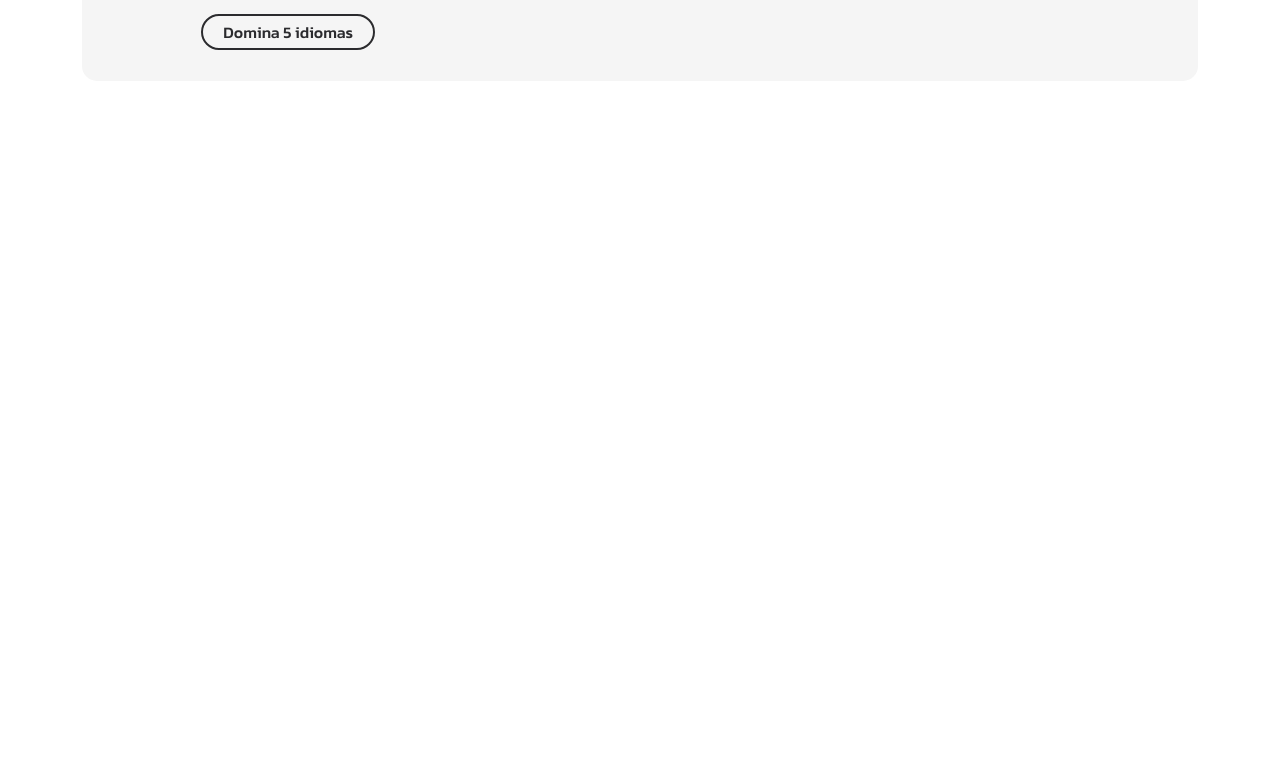
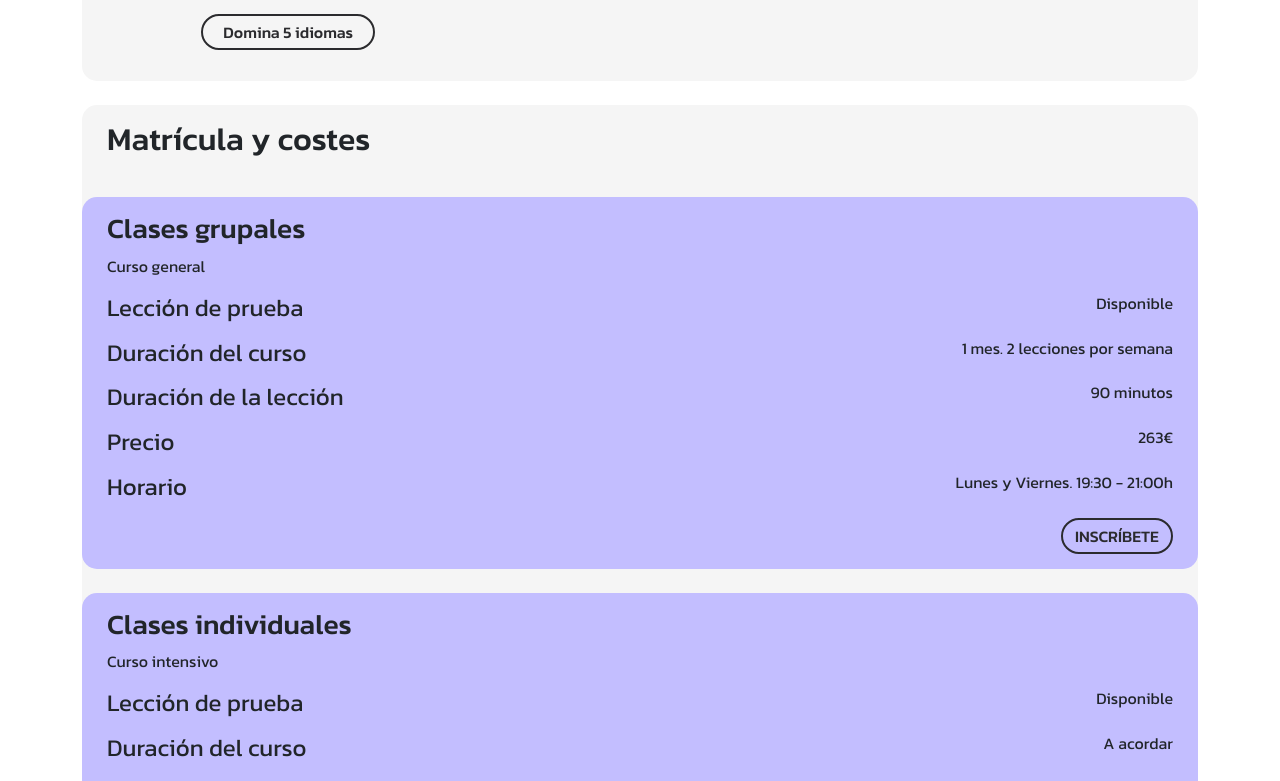
Before and after one commit to EricSalat/academia-ingles, a React (Create React App) app: page / in a window 1280 px wide. Shown: the part 2335-3116 px from the top of the page. Before the commit the page ends 2416 px from the top, so only its background shows below. Built offline with nearby package versions, Linux system fonts and the light colour scheme.

Commit message:
Añadidos nuevos componentes

```diff
--- a/src/App.css
+++ b/src/App.css
@@ -7,6 +7,8 @@
   --verde: #edf993;
   --grisOscuro: #2b2b2e;
   --font: 'Kanit', sans-serif;
+  --componentsPadding: 15px 25px;
+  --borderRadius: 15px;
   /* --texto: # */
 }
 
@@ -20,6 +22,10 @@
 html,
 body {
   background-color: #fff;
+}
+
+.inactivo {
+  display: none;
 }
 
 header {
@@ -43,3 +49,13 @@ nav {
 .nav-desktop {
   display: none;
 }
+
+.contenedor-clases {
+  background-color: var(--gris);
+  border-radius: 15px;
+  margin-top: 1.5rem;
+}
+
+.contenedor-clases h2 {
+  padding: var(--componentsPadding);
+}
--- a/src/App.js
+++ b/src/App.js
@@ -8,10 +8,14 @@ import TarjetaImagen from "./componentes/TarjetaImagen";
 import TarjetaNiveles from "./componentes/TarjetaNiveles";
 import Profesores from "./componentes/Profesores";
 import ProfesoresDescripcion from "./componentes/ProfesoresDescripcion";
+import Clases from "./componentes/Clases";
 import './App.css';
 import 'bootstrap/dist/css/bootstrap.min.css';
 
+
+
 function App() {
+
   return (
     <div className="App">
     <div className="container">
@@ -72,6 +76,27 @@ function App() {
             numProfesor="1"
            />
           </section>
+          <section>
+            <div className="contenedor-clases">
+              <h2>Matrícula y costes</h2>
+                <Clases
+                  clases="grupales"
+                  curso="Curso general"
+                  disponibilidad="Disponible"
+                  duracionCurso="1 mes. 2 lecciones por semana"
+                  duracionLeccion="90"
+                  precio="263"
+                  horario="Lunes y Viernes. 19:30 - 21:00h"                />
+                <Clases
+                  clases="individuales"
+                  curso="Curso intensivo"
+                  disponibilidad="Disponible"
+                  duracionCurso="A acordar"
+                  duracionLeccion="60 / 90"
+                  precio="1 lección - 50"
+                  horario="A acordar"                />
+            </div>
+          </section>
       </main>
     </div>
     </div>
--- /dev/null
+++ b/src/componentes/Clases.jsx
@@ -0,0 +1,43 @@
+import React from "react";
+import "../hojas-de-estilo/Clases.css";
+
+function Clases(props) {
+  return(
+    <div className="card-clases">
+      <h3>Clases {props.clases}</h3>
+      <p>{props.curso}</p>
+
+      <div className="separador"></div>
+      <div>
+        <p>Lección de prueba</p>
+        <p>{props.disponibilidad}</p>
+      </div>
+      <div className="separador"></div>
+      <div >
+        <p>Duración del curso</p>
+        <p>{props.duracionCurso}</p>
+      </div>
+      <div className="separador"></div>
+      <div>
+        <p>Duración de la lección</p>
+        <p>{props.duracionLeccion} minutos</p>
+      </div>
+      <div className="separador"></div>
+      <div>
+        <p>Precio</p>
+        <p>{props.precio}€</p>
+      </div>
+      <div className="separador"></div>
+      <div>
+        <p>Horario</p>
+        <p>{props.horario}</p>
+      </div>
+      <div className="separador"></div>
+      <div><button type="button">Inscríbete</button></div>
+    </div>
+  );
+}
+
+//TODO: Plantejar si aquesta informació podria ser una tabla perquè potser seria més correcte i fàcil per fer les línies del CSS.
+
+export default Clases;
--- a/src/componentes/ProfesoresDescripcion.jsx
+++ b/src/componentes/ProfesoresDescripcion.jsx
@@ -1,7 +1,10 @@
 import React from "react";
 import "../hojas-de-estilo/Profesores.css";
 
+
 function ProfesoresDescripcion ( {nombreProfesor,numProfesor, apellidoProfesor} ) {
+
+
   return(
     <div className="contenedor-profesores-descripcion">
       <div className="tarjeta-profesores">
--- /dev/null
+++ b/src/hojas-de-estilo/Clases.css
@@ -0,0 +1,27 @@
+.card-clases{
+  background-color: var(--lila);
+  padding: var(--componentsPadding);
+  border-radius: var(--borderRadius);
+  margin-top: 1.5rem;
+}
+.card-clases div {
+  display: flex;
+  justify-content: space-between;
+  align-content: flex-end;
+}
+.card-clases div:last-of-type {
+  justify-content: flex-end;
+}
+
+.card-clases button {
+  background-color: inherit;
+  color: var(--grisOscuro);
+}
+.card-clases button:hover {
+  background-color: var(--grisOscuro);
+  color: #fff;
+}
+
+.card-clases > div > p {
+  line-height: 1.2
+}
--- a/src/hojas-de-estilo/Hero.css
+++ b/src/hojas-de-estilo/Hero.css
@@ -1,7 +1,7 @@
 .container-hero {
   background-color: var(--gris);
-  border-radius: 15px;
-  padding: 15px 25px;
+  border-radius: var(--borderRadius);
+  padding: var(--componentsPadding);
   display: flex;
   flex-direction: column;
   justify-content: space-between;
--- a/src/hojas-de-estilo/Profesores.css
+++ b/src/hojas-de-estilo/Profesores.css
@@ -4,11 +4,15 @@
   align-items: center;
   text-align: center;
   border: 2px solid var(--grisOscuro);
-  border-radius: 15px;
-  padding: 15px 25px;
+  border-radius: var(--borderRadius);
+  padding: var(--componentsPadding);
   margin-top: 1.5rem;
   gap: 1rem;
 
+}
+
+.ficha-profesores {
+  cursor: pointer;
 }
 
 .ficha-profesores p {
@@ -20,7 +24,6 @@
   height: 85px;
   border-radius: 50px;
   border: 2px solid transparent;
-  cursor: pointer;
   /* filter: grayscale(100); */
 }
 
@@ -31,7 +34,7 @@
 .contenedor-profesores-descripcion {
   background-color: var(--gris);
   border-radius: 15px;
-  padding: 15px 25px;
+  padding: var(--componentsPadding);
   margin-top: 1.5rem;
   gap: 1rem;
 
@@ -42,6 +45,7 @@
   justify-content: space-around;
   align-items: center;
   margin-bottom: 23px;
+
 
 
 }
--- a/src/hojas-de-estilo/TarjetaCentral.css
+++ b/src/hojas-de-estilo/TarjetaCentral.css
@@ -4,7 +4,7 @@
   flex-direction: column;
   justify-content: right;
   align-items: left;
-  border-radius: 15px;
-  padding: 15px 25px;
+  border-radius: var(--borderRadius);
+  padding: var(--componentsPadding);
   margin-top: 1.5rem;
 }
--- a/src/hojas-de-estilo/TarjetaImagen.css
+++ b/src/hojas-de-estilo/TarjetaImagen.css
@@ -4,8 +4,8 @@
     filter: grayscale(100%);
     background-position: center;
     background-size: cover;
-    border-radius: 15px;
-    padding: 15px 25px;
+    border-radius: var(--borderRadius);
+    padding: var(--componentsPadding);
     margin-top: 1.5rem;
     display: flex;
     flex-direction: column;
--- a/src/hojas-de-estilo/TarjetaNiveles.css
+++ b/src/hojas-de-estilo/TarjetaNiveles.css
@@ -4,8 +4,8 @@
   flex-direction: column;
   justify-content: right;
   align-items: left;
-  border-radius: 15px;
-  padding: 15px 25px;
+  border-radius: var(--borderRadius);
+  padding: var(--componentsPadding);
   margin-top: 1.5rem;
 }
 
--- a/src/hojas-de-estilo/TestIngles.css
+++ b/src/hojas-de-estilo/TestIngles.css
@@ -4,8 +4,8 @@
   justify-content: right;
   align-items: left;
   background-color: var(--gris);
-  border-radius: 15px;
-  padding: 15px 25px;
+  border-radius: var(--borderRadius);
+  padding: var(--componentsPadding);
   margin-top: 1.5rem;
 }
 .container-test-ingles p {
```
Also changed, not shown: src/componentes/Profesores.jsx (+12 -0 lines), 1 other file (tests, documents, lock files or other folders).
